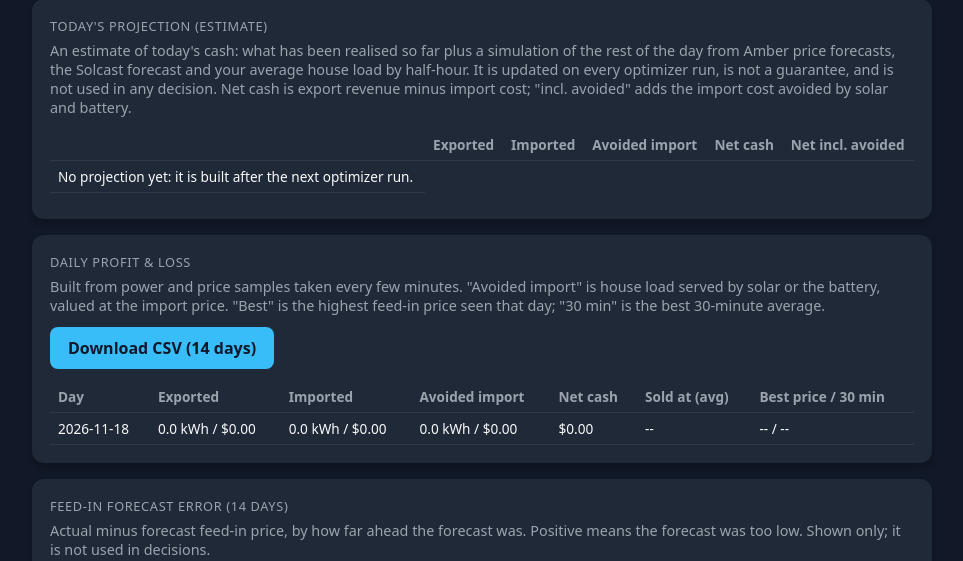
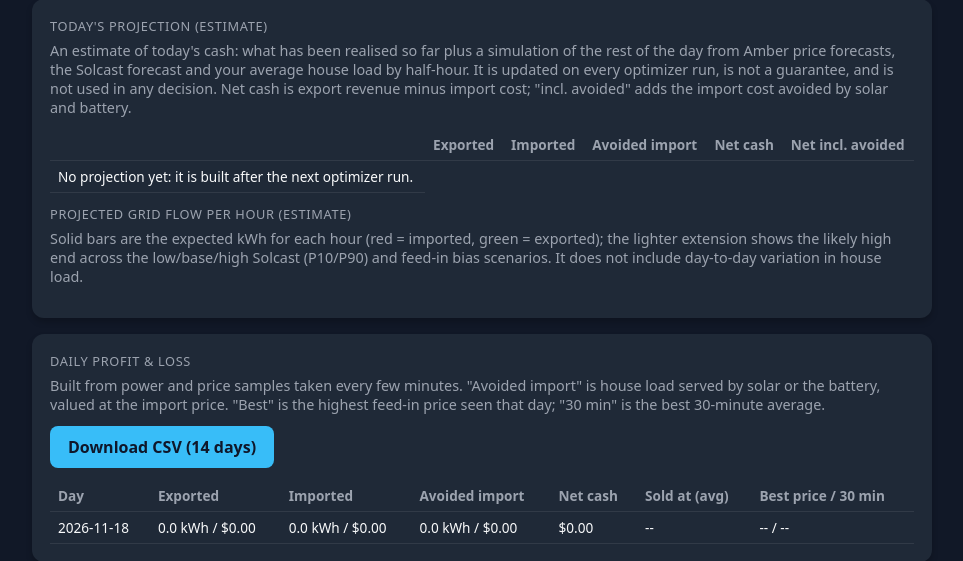
Before and after one commit to jacktux/AmberBatteryAI, an ASP.NET Core app: page /Performance in a window 1280 px wide. Shown: the part 194-755 px from the top of the page, without its empty margins (158-1121 px from the left). Run offline with ASP.NET Core 8, Linux system fonts and the light colour scheme; data that the repository does not hold is empty.

Commit message:
Add hourly import/export bar chart to the daily projection
Co-authored-by: Copilot <223556219+Copilot@users.noreply.github.com>

```diff
--- a/AmberBatteryAI/Pages/Performance.cshtml
+++ b/AmberBatteryAI/Pages/Performance.cshtml
@@ -16,6 +16,9 @@
                     </tbody>
                 </table>
             </div>
+            <div class="label" style="margin-top: 12px;">Projected grid flow per hour (estimate)</div>
+            <div class="sub">Solid bars are the expected kWh for each hour (red = imported, green = exported); the lighter extension shows the likely high end across the low/base/high Solcast (P10/P90) and feed-in bias scenarios. It does not include day-to-day variation in house load.</div>
+            <div id="projChart" style="overflow-x: auto; margin-top: 6px;"></div>
             <div class="sub" id="projSummary" style="margin-top: 8px;"></div>
             <div class="sub" id="projAssumptions" style="margin-top: 4px;"></div>
         </div>
@@ -57,6 +60,41 @@
 
 @section Scripts {
     <script>
+        function drawHourly(hours) {
+            const box = document.getElementById('projChart');
+            if (!hours.length) { box.textContent = 'No grid import or export is projected for the rest of today.'; return; }
+            const ns = 'http://www.w3.org/2000/svg';
+            const max = Math.max(0.5, ...hours.flatMap(h => [h.import_high_kwh, h.export_high_kwh]));
+            const slot = 44, left = 34, top = 8, plot = 140, width = left + hours.length * slot + 6, height = top + plot + 22;
+            const svg = document.createElementNS(ns, 'svg');
+            svg.setAttribute('width', width); svg.setAttribute('height', height);
+            const add = (name, attrs, text) => {
+                const el = document.createElementNS(ns, name);
+                for (const k in attrs) el.setAttribute(k, attrs[k]);
+                if (text !== undefined) el.textContent = text;
+                svg.appendChild(el); return el;
+            };
+            const y = v => top + plot - v / max * plot;
+            add('line', { x1: left, x2: width, y1: top + plot, y2: top + plot, stroke: '#666' });
+            add('text', { x: left - 4, y: top + 8, 'text-anchor': 'end', 'font-size': 10, fill: '#999' }, max.toFixed(1));
+            add('text', { x: left - 4, y: top + plot, 'text-anchor': 'end', 'font-size': 10, fill: '#999' }, '0');
+            hours.forEach((h, i) => {
+                const x = left + i * slot + 4;
+                const bar = (dx, value, high, color, light) => {
+                    add('rect', { x: x + dx, y: y(high), width: 16, height: Math.max(0, y(value) - y(high)), fill: light });
+                    const r = add('rect', { x: x + dx, y: y(value), width: 16, height: Math.max(0, top + plot - y(value)), fill: color });
+                    return r;
+                };
+                const tip = (el, text) => el.appendChild(Object.assign(document.createElementNS(ns, 'title'), { textContent: text }));
+                tip(bar(0, h.import_kwh, h.import_high_kwh, '#e05555', '#e0555566'),
+                    'Import ' + h.import_kwh + ' kWh (range ' + h.import_low_kwh + ' to ' + h.import_high_kwh + ')');
+                tip(bar(18, h.export_kwh, h.export_high_kwh, '#3fb950', '#3fb95066'),
+                    'Export ' + h.export_kwh + ' kWh (range ' + h.export_low_kwh + ' to ' + h.export_high_kwh + ')');
+                add('text', { x: x + 17, y: height - 6, 'text-anchor': 'middle', 'font-size': 10, fill: '#999' }, String(h.hour).padStart(2, '0') + ':00');
+            });
+            box.replaceChildren(svg);
+        }
+
         async function loadProjection() {
             const body = document.getElementById('projRows');
             try {
@@ -83,6 +121,7 @@
                     if (label === 'Projected day total') row.style.fontWeight = '600';
                 }
 
+                drawHourly(p.hourly || []);
                 const r = p.range, a = p.assumptions;
                 document.getElementById('projSummary').textContent =
                     'Likely range for the day: ' + money(r.low_net_cash) + ' to ' + money(r.high_net_cash) +
```
Also changed, not shown: AmberBatteryAI.Tests/DayProjectionTests.cs (+17 -0 lines), AmberBatteryAI/Services/DayProjection.cs (+43 -2 lines), docs/SPEC.md (+1 -0 lines), AmberBatteryAI/CHANGELOG.md.
